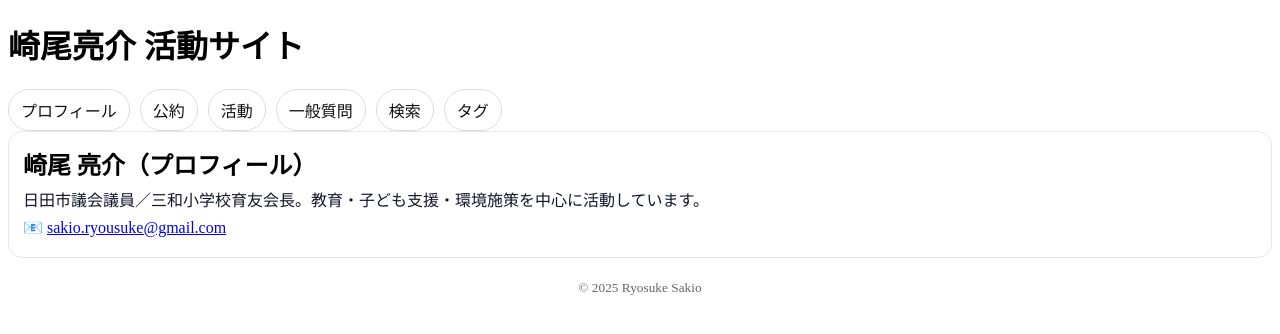
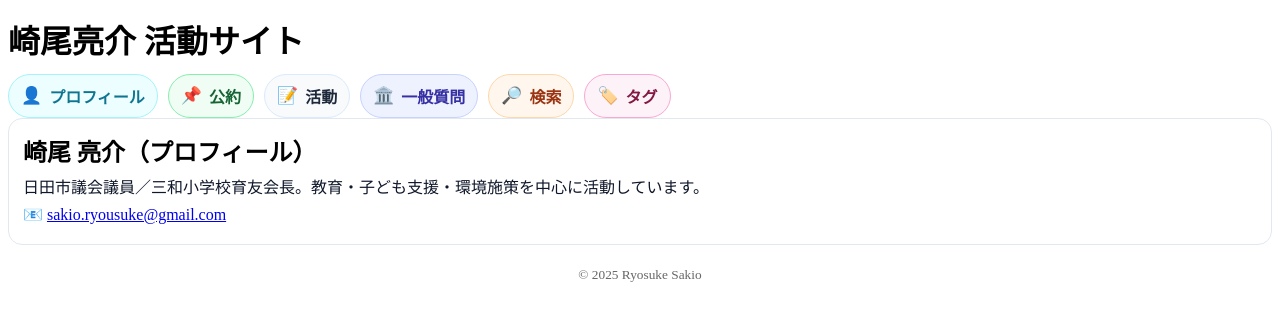
Before and after one commit to sakioryousuke-eng/activity-site, a Jekyll site: the page built from index.html, in a window 1280 px wide. Shown: the top 334 px of the page. Built offline with Jekyll 4.4.1, drawn with Linux system fonts in a browser that asks for light colours.

Commit message:
Update default.html

```diff
--- a/_layouts/default.html
+++ b/_layouts/default.html
@@ -8,11 +8,57 @@
   <link rel="stylesheet" href="{{ '/assets/css/ui.css' | relative_url }}">
 
   <style>
-    /* ▼ここは初期ZIPのベースCSSを尊重：必要最小限のみ */
-    .chip{display:inline-block;padding:8px 12px;border:1px solid #ddd;border-radius:999px;text-decoration:none;color:#111;background:#fff}
-    .chip:hover{background:#f7f7f7}
+    :root{
+      /* テーマカラー（必要なら後で調整） */
+      --chip-fg:#0f172a;
+      --chip-line:#e2e8f0;
+      --chip-shadow:0 4px 12px rgba(0,0,0,.06);
 
-    /* === PDFモーダル（復元“前”で安定した版） === */
+      /* 各メニュー色 */
+      --c-profile-bg:#ecfeff; --c-profile-bd:#a5f3fc; --c-profile-fg:#0e7490;  /* 👤 プロフィール */
+      --c-promise-bg:#f0fdf4; --c-promise-bd:#86efac; --c-promise-fg:#166534;  /* 📌 公約 */
+      --c-activity-bg:#f8fafc; --c-activity-bd:#dbeafe; --c-activity-fg:#1e293b;/* 📝 活動 */
+      --c-matrix-bg:#eef2ff; --c-matrix-bd:#c7d2fe; --c-matrix-fg:#3730a3;     /* 🏛 一般質問 */
+      --c-search-bg:#fff7ed; --c-search-bd:#fed7aa; --c-search-fg:#9a3412;     /* 🔎 検索 */
+      --c-tags-bg:#fdf2f8;  --c-tags-bd:#f9a8d4;  --c-tags-fg:#831843;         /* 🏷 タグ */
+    }
+
+    /* ===== ヘッダー ===== */
+    header{padding:8px 0 0}
+    header h1{margin:0 0 6px}
+
+    /* ===== カラーチップ付きナビ ===== */
+    .nav-chips{
+      display:flex; gap:10px; flex-wrap:wrap; align-items:center;
+      padding:0; margin:12px 0 0; list-style:none;
+    }
+    /* 小画面は横スクロールで扱いやすく */
+    @media (max-width:640px){
+      .nav-wrap{overflow:auto; -webkit-overflow-scrolling:touch}
+      .nav-chips{flex-wrap:nowrap; padding-bottom:4px; margin-right:-8px}
+    }
+
+    .chip{
+      --bg:#fff; --bd:var(--chip-line); --fg:var(--chip-fg);
+      display:inline-flex; align-items:center; gap:.45em;
+      padding:9px 12px; border:1px solid var(--bd); border-radius:999px;
+      text-decoration:none; color:var(--fg); background:var(--bg);
+      box-shadow:none; transition:.18s box-shadow,.18s transform,.18s background;
+      font-weight:700;
+    }
+    .chip .ico{font-size:1.05rem; line-height:1}
+    .chip:hover{box-shadow:var(--chip-shadow); transform:translateY(-1px)}
+    .chip[aria-current="page"]{outline:3px solid rgba(59,130,246,.25); outline-offset:2px}
+
+    /* 種別別カラー（bg/border/fg） */
+    .chip--profile { --bg:var(--c-profile-bg); --bd:var(--c-profile-bd); --fg:var(--c-profile-fg); }
+    .chip--promise  { --bg:var(--c-promise-bg); --bd:var(--c-promise-bd); --fg:var(--c-promise-fg); }
+    .chip--activity { --bg:var(--c-activity-bg); --bd:var(--c-activity-bd); --fg:var(--c-activity-fg); }
+    .chip--matrix   { --bg:var(--c-matrix-bg);  --bd:var(--c-matrix-bd);  --fg:var(--c-matrix-fg);  }
+    .chip--search   { --bg:var(--c-search-bg);  --bd:var(--c-search-bd);  --fg:var(--c-search-fg);  }
+    .chip--tags     { --bg:var(--c-tags-bg);    --bd:var(--c-tags-bd);    --fg:var(--c-tags-fg);    }
+
+    /* === PDFモーダル（既存：最小限調整せず保持） === */
     #pdf-modal{position:fixed;inset:0;background:rgba(0,0,0,.82);display:none;z-index:9999}
     #pdf-modal-inner{width:100vw;height:100vh;display:flex;align-items:center;justify-content:center}
     #pdf-modal-box{width:90vw;height:90vh;background:#fff;border-radius:12px;overflow:hidden;box-shadow:0 10px 30px rgba(0,0,0,.35)}
@@ -25,19 +71,53 @@
   <header>
     <h1>{{ site.title | default: "activity-site" }}</h1>
 
-    <!-- ▼初期ZIPのナビに “検索 / タグ” を追加（他は触らない） -->
-    <nav aria-label="サイト内">
-      <ul style="list-style:none;display:flex;gap:10px;flex-wrap:wrap;padding:0;margin:10px 0 0;">
-        {% assign p = page.url | relative_url %}
-        <li><a class="chip" href="{{ '/' | relative_url }}">プロフィール</a></li>
-        <li><a class="chip" href="{{ '/pages/promise.html' | relative_url }}">公約</a></li>
-        <li><a class="chip" href="{{ '/pages/activity.html' | relative_url }}">活動</a></li>
-        <li><a class="chip" href="{{ '/pages/matrix.html' | relative_url }}">一般質問</a></li>
-        <!-- 追加 -->
-        <li><a class="chip" href="{{ '/pages/search.html' | relative_url }}">検索</a></li>
-        <li><a class="chip" href="{{ '/pages/tags.html' | relative_url }}">タグ</a></li>
+    {%- assign here = page.url | relative_url -%}
+    <div class="nav-wrap">
+      <ul class="nav-chips" aria-label="サイト内">
+        <li>
+          <a class="chip chip--profile"
+             href="{{ '/' | relative_url }}"
+             {% if here == '/' or here == '/index.html' %}aria-current="page"{% endif %}>
+             <span class="ico">👤</span><span>プロフィール</span>
+          </a>
+        </li>
+        <li>
+          <a class="chip chip--promise"
+             href="{{ '/pages/promise.html' | relative_url }}"
+             {% if here == '/pages/promise.html' %}aria-current="page"{% endif %}>
+             <span class="ico">📌</span><span>公約</span>
+          </a>
+        </li>
+        <li>
+          <a class="chip chip--activity"
+             href="{{ '/pages/activity.html' | relative_url }}"
+             {% if here == '/pages/activity.html' %}aria-current="page"{% endif %}>
+             <span class="ico">📝</span><span>活動</span>
+          </a>
+        </li>
+        <li>
+          <a class="chip chip--matrix"
+             href="{{ '/pages/matrix.html' | relative_url }}"
+             {% if here == '/pages/matrix.html' %}aria-current="page"{% endif %}>
+             <span class="ico">🏛️</span><span>一般質問</span>
+          </a>
+        </li>
+        <li>
+          <a class="chip chip--search"
+             href="{{ '/pages/search.html' | relative_url }}"
+             {% if here == '/pages/search.html' %}aria-current="page"{% endif %}>
+             <span class="ico">🔎</span><span>検索</span>
+          </a>
+        </li>
+        <li>
+          <a class="chip chip--tags"
+             href="{{ '/pages/tags.html' | relative_url }}"
+             {% if here == '/pages/tags.html' %}aria-current="page"{% endif %}>
+             <span class="ico">🏷️</span><span>タグ</span>
+          </a>
+        </li>
       </ul>
-    </nav>
+    </div>
   </header>
 
   <main>
@@ -54,7 +134,7 @@
     <div id="pdf-modal-inner"><div id="pdf-modal-box" aria-live="polite" aria-busy="false"></div></div>
   </div>
 
-  <!-- 安定版PDFスクリプト（復元“前”の仕様：iOS/Safariは新規タブ、それ以外はモーダル） -->
+  <!-- 安定版PDFスクリプト（iOS/Safariは新規タブ、それ以外はモーダル） -->
   <script>
   (function(){
     var modal=document.getElementById('pdf-modal');
```
Also changed, not shown: other parts of _layouts/default.html (+0 -1 lines).
